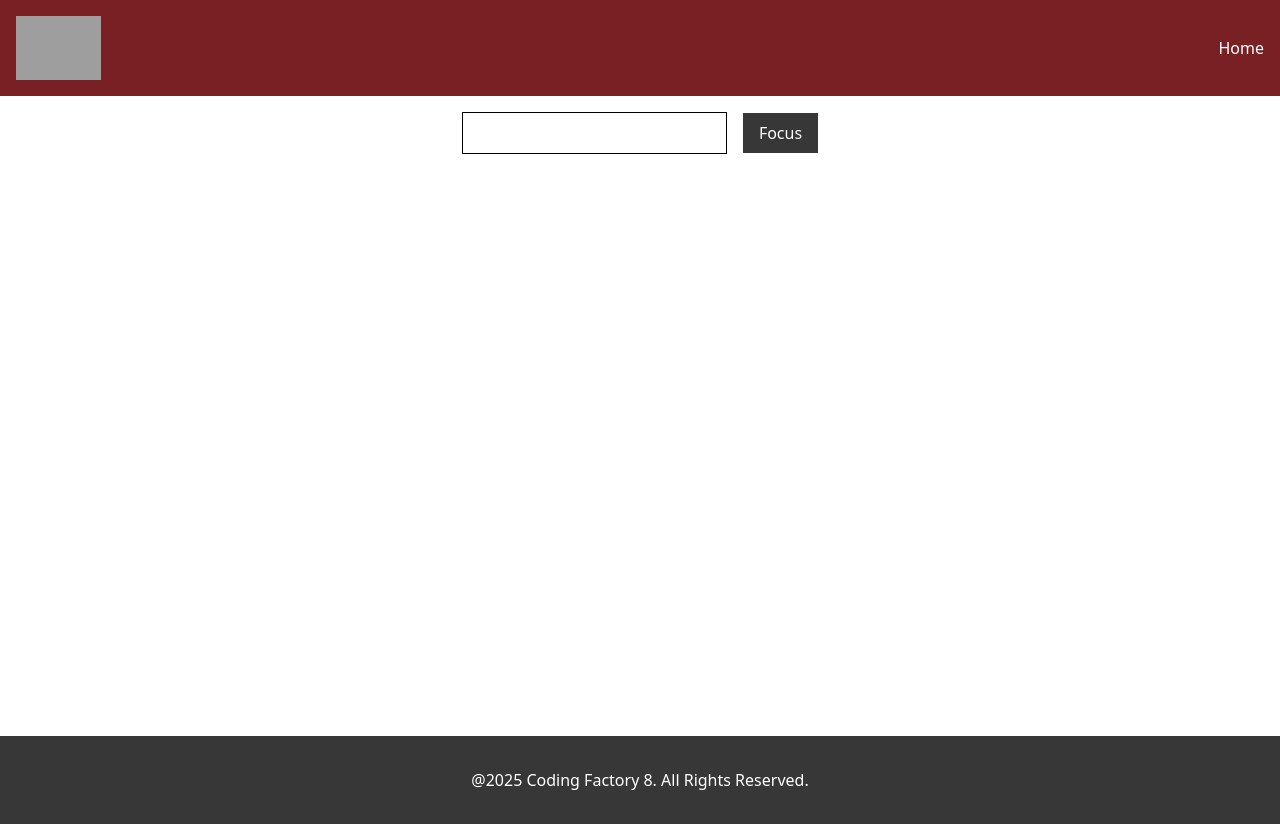
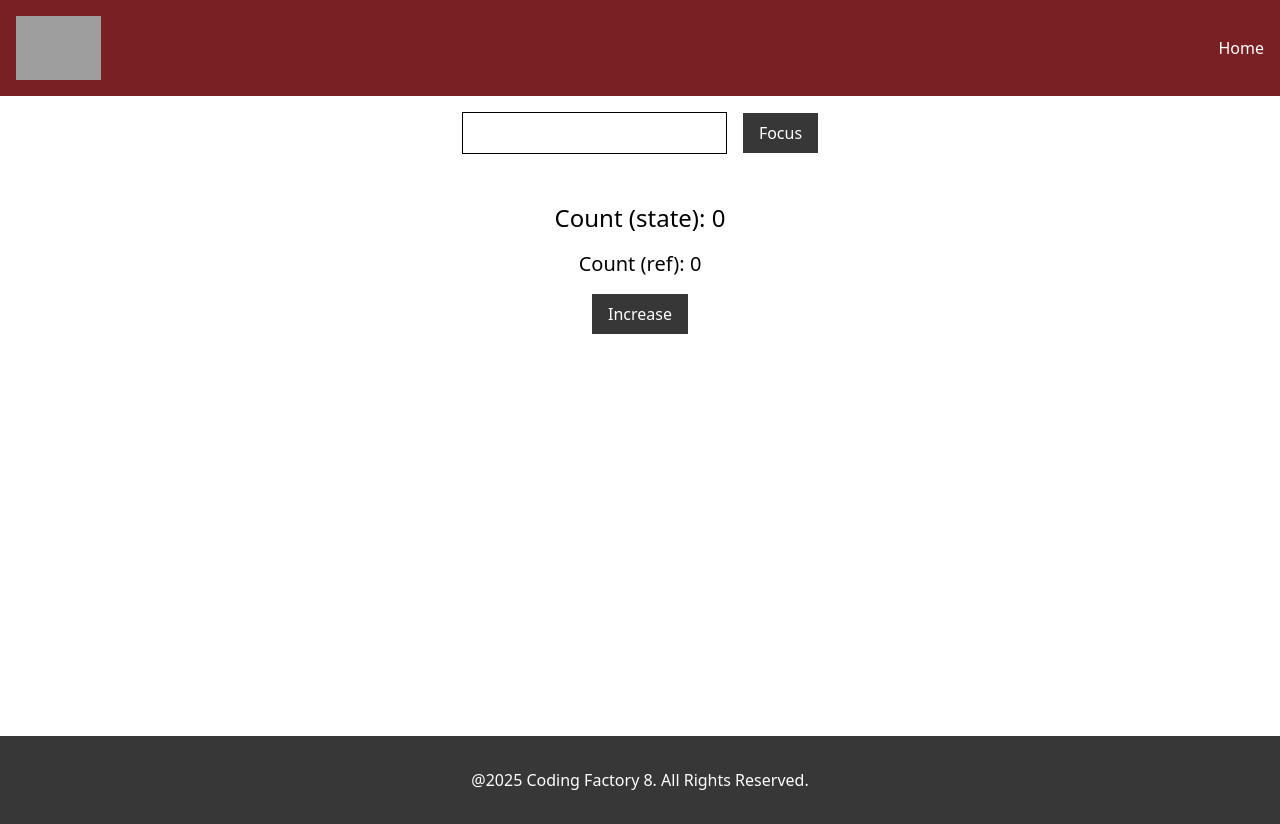
Before and after one commit to vastriantafyllou/cf8-react-intro, a React (Vite) app: page / in a window 1280 px wide. Built offline with nearby package versions, Linux system fonts and the light colour scheme; grey boxes are pictures that could not be loaded.

Commit message:
feat: add CounterWithRef component using state & ref

```diff
--- a/src/App.tsx
+++ b/src/App.tsx
@@ -46,6 +46,7 @@
 import Layout from "./components/Layout.tsx";
 // import WindowSize from "./components/WindowSize.tsx";
 import FocusInput from "./components/FocusInput.tsx";
+import CounterWithRef from "./components/CounterWithRef.tsx";
 // import NameChangerWithEffect from "./components/NameChangerWithEffect.tsx";
 // import Timer from "./components/Timer.tsx";
 // import CounterWithCustomHook from "./components/CounterWithCustomHook.tsx";
@@ -101,6 +102,7 @@
         {/*<Timer/>*/}
         {/*<WindowSize/>*/}
         <FocusInput/>
+        <CounterWithRef/>
       </Layout>
     </>
   )
--- /dev/null
+++ b/src/components/CounterWithRef.tsx
@@ -0,0 +1,27 @@
+import CounterButton from "./CounterButton.tsx";
+import {useState, useRef} from "react";
+
+const CounterWithRef = () => {
+  const [count, setCount] = useState(0);
+  const clickRef = useRef(0);
+
+  const handleClick = () => {
+    setCount((prev) => prev + 1);
+    clickRef.current += 1;
+    console.log("Ref Click", clickRef.current);
+  };
+
+  return (
+    <>
+      <div className="text-center mt-12">
+        <h1 className="text-2xl mb-4">Count (state): {count}</h1>
+        <h2 className="text-xl mb-4">Count (ref): {clickRef.current}</h2>
+        <CounterButton
+          onClick={handleClick}
+          label="Increase"/>
+      </div>
+    </>
+  )
+}
+
+export default CounterWithRef;
```
